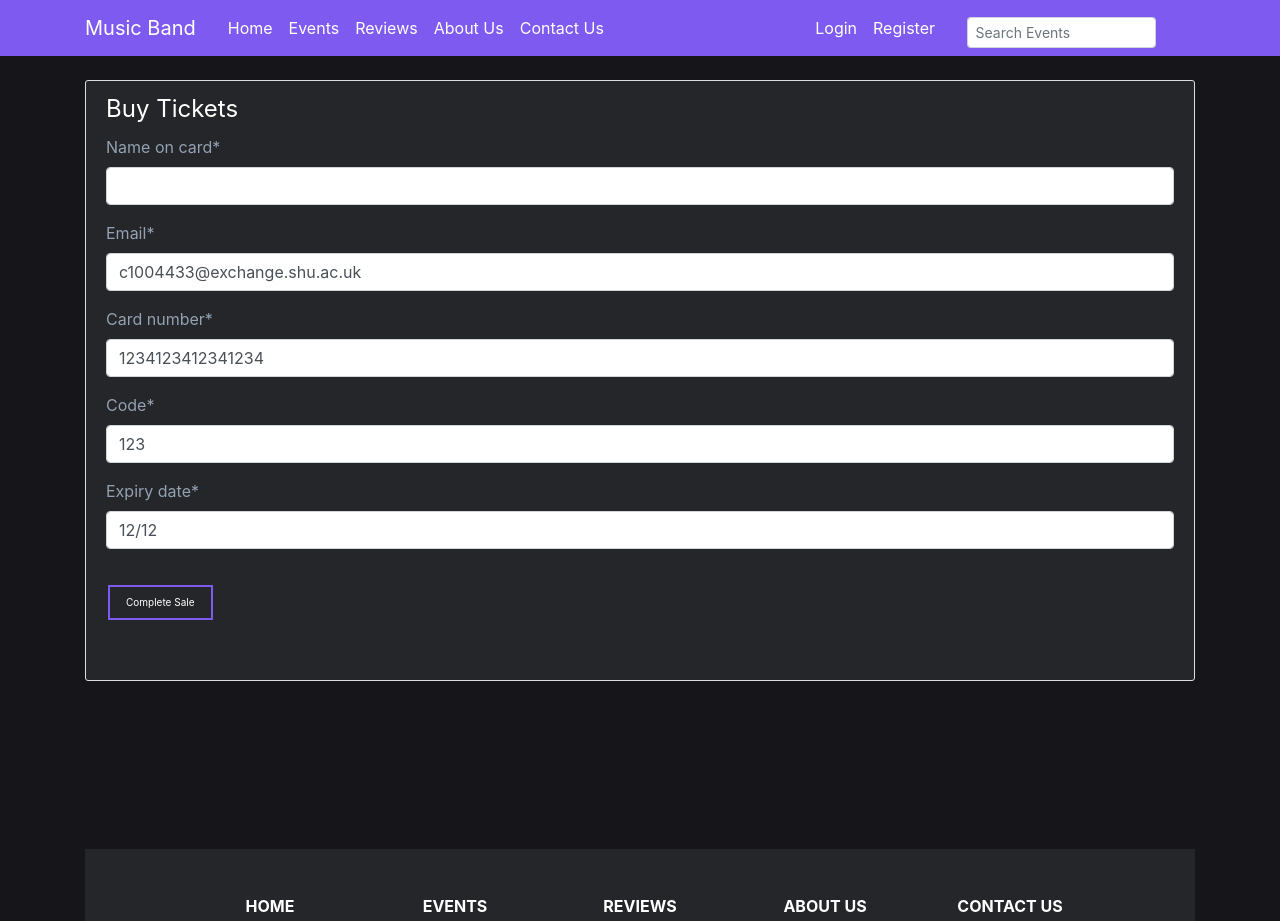
After one commit to JDFSHU/Web-Application, a Django app: page /events/1/buy_tickets/ in a window 1280 px wide. The commit adds this page. Shown: the top 921 px of the page. Run offline with Django 4.2, Linux system fonts and the light colour scheme; some libraries are stand-ins or nearby versions.

Commit message:
Push before changing models

```diff
--- a/music_band/events/admin.py
+++ b/music_band/events/admin.py
@@ -1,7 +1,8 @@
 from django.contrib import admin
-from .models import Event, ContactFormData, Review
+from .models import Event, ContactFormData, Review, Sale
 
 # This is so that the Event model can be viewed in the admin panel
 admin.site.register(Event)
 admin.site.register(ContactFormData)
 admin.site.register(Review)
+admin.site.register(Sale)
--- a/music_band/events/forms.py
+++ b/music_band/events/forms.py
@@ -1,7 +1,9 @@
 from django.forms import ModelForm
 from django import forms
-from .models import ContactFormData, Review, Event
+from .models import ContactFormData, Review, Event, Sale
 from django.core.validators import MinValueValidator, MaxValueValidator
+from django.conf import settings
+
 
 
 class ContactForm(forms.ModelForm):
@@ -28,3 +30,13 @@ class ReviewForm(forms.ModelForm):
     class Meta:
         model = Review
         fields = ['event', 'event_rating', 'content']
+
+
+class SaleForm(forms.ModelForm):
+
+    class Meta:
+        model = Sale
+        fields = ['name_on_card', 'email', 'card_number', 'code', 'expiry_date']
+        widgets = {
+            'event': forms.HiddenInput()
+        }
--- a/music_band/events/models.py
+++ b/music_band/events/models.py
@@ -4,6 +4,7 @@ from django.urls import reverse
 from django.core.validators import MinValueValidator, MaxValueValidator
 from django.conf import settings
 from PIL import Image
+
 
 class Event(models.Model):
     name = models.CharField(max_length=100)
@@ -45,3 +46,15 @@ class ContactFormData(models.Model):
 
     def __str__(self):
         return self.name
+
+class Sale(models.Model):
+    name_on_card = models.CharField(max_length=64)
+    email = models.EmailField(default='c1004433@exchange.shu.ac.uk')
+    card_number = models.CharField(max_length=16, default='1234123412341234')
+    code = models.CharField(max_length=3 , default='123')
+    expiry_date = models.CharField(max_length=5, default='12/12')
+    event = models.ForeignKey(Event, on_delete=models.CASCADE)
+    user = models.ForeignKey(User, on_delete=models.CASCADE)
+
+    def __str__(self):
+        return f"{self.name_on_card}'s purchase"
--- /dev/null
+++ b/music_band/events/templates/events/buy_tickets.html
@@ -0,0 +1,18 @@
+{% extends "events/base.html" %}   <!--Extends the base.html file in the events folder to inherrit repeated code/html -->
+{% load crispy_forms_tags %}
+{% block content %} <!--Start of unique content -->
+
+    <div class="content-section">
+        <form method="POST" enctype="multipart/form-data">
+            {% csrf_token %} <!--Django security token -->
+                <fieldset class="form-group">
+                    <legend style="color:#fffffe;">Buy Tickets</legend> <!--Creates a legend for the form -->
+                    {{ form|crispy }} <!--uses crispy forms to style forms -->
+                </fieldset>
+            <div class="form-group">
+                <button type="submit" class="pagination-button">Complete Sale</button>
+            </div>
+        </form>
+    </div>
+
+{% endblock content %} <!--End of unique content -->
--- a/music_band/events/templates/events/event_detail.html
+++ b/music_band/events/templates/events/event_detail.html
@@ -30,6 +30,7 @@
                 Duis aute irure dolor in reprehenderit in voluptate velit esse cillum dolore eu fugiat nulla pariatur.</p>
 
             <p class="banner-paragraph">We'd love to hear your review of the event!</p>
+            <a href="{% url "buy-tickets" object.id %}" class="pagination-button">Buy Tickets</a>
             <a href="{% url "review-create" %}" class="pagination-button">Leave a Review</a>
         </div>
     </div>
--- a/music_band/events/urls.py
+++ b/music_band/events/urls.py
@@ -1,7 +1,7 @@
 from django.urls import path
 from .views import EventsListView, EventsDetailView, EventsCreateView, EventsUpdateView, EventsDeleteView
 from .views import ReviewListView, ReviewDetailView, ReviewCreateView, ReviewUpdateView, ReviewDeleteView
-from .views import UserReviewListView
+from .views import UserReviewListView, BuyTicketsView
 from . import views # import views.py file from the same directory
 
 # Create a list of paths which map to the views in views.py
@@ -13,6 +13,7 @@ urlpatterns = [
     path('events/new/', EventsCreateView.as_view(), name='event-create'), # 'events/new/' maps to the event create page
     path('events/<int:pk>/update/', EventsUpdateView.as_view(), name='event-update'), # 'events/<int:pk>/update/' maps to the event update page
     path('events/<int:pk>/delete/', EventsDeleteView.as_view(), name='event-delete'), # 'events/<int:pk>/delete/' maps to the event delete page
+    path('events/<int:pk>/buy_tickets/', BuyTicketsView.as_view(), name='buy-tickets'), # 'events/buy_tickets/' maps to the buy tickets page
 
     path('reviews/', ReviewListView.as_view(), name='events-reviews'), # 'reviews/' maps to the reviews page
     path('reviews/<int:pk>/', ReviewDetailView.as_view(), name='review-detail'),
--- a/music_band/events/views.py
+++ b/music_band/events/views.py
@@ -1,13 +1,15 @@
 from django.shortcuts import render, redirect, get_object_or_404
-from .models import Event, Review
+from .models import Event, Review, Sale
 from django.views.generic import ListView, DetailView, CreateView, UpdateView, DeleteView # For the Content Management System (CMS)
 from django.contrib.auth.mixins import LoginRequiredMixin, UserPassesTestMixin # For the Content Management System (CMS)
-from .forms import ContactForm, ReviewForm, EventForm
+from .forms import ContactForm, ReviewForm, EventForm, SaleForm
 from django.contrib.auth.models import User
 from django.core.mail import send_mail # For the Contact Us form
 from django.conf import settings # For the Contact Us form
 from django.contrib import messages # For the Content Management System (CMS)
 from django.db.models import Q
+from django.contrib.auth.decorators import login_required
+from django.views.generic import FormView
 
 
 # These views map to the paths in the events app urls.py file
@@ -65,6 +67,33 @@ def not_admin(request): # This view is for the not_admin rights error page
 
 def not_author(request): # This view is for the not_author rights error page
     return render(request, 'events/not_author.html') # render the not_admin.html template when requested
+
+# This classed based view is for the buy tickets form which allows the user to purchase tickets for an specific event
+class BuyTicketsView(FormView):
+    model = Sale
+    template_name = 'events/buy_tickets.html'
+    form_class = SaleForm
+    success_url = '/events/'
+
+    def form_valid(self, form):
+        form.instance.event = Event.objects.get(pk=self.kwargs['pk'])
+        form.instance.user = self.request.user
+        form.save()
+        email = form.instance.email # gets the email from the form
+        messages.success(self.request, 'Your tickets have been purchased, You will receive a confirmation email shortly.')
+        # sends an email to the user with a message saying the tickets will be sent seperately soon
+        send_mail(
+                'Your Tickets will be on the way soon!',
+                'Thank you for your purchase, your requested purchase will be on the way to your email address soon.',
+                settings.EMAIL_HOST_USER,
+                [email],
+                fail_silently=False,
+            )
+        return super().form_valid(form)
+
+    def get_success_url(self):
+        return self.success_url
+
 
 
 # Start of ADMIN Content Management System (CMS) views to add/update/delete Events
```
Also changed, not shown: music_band/db.sqlite3, music_band/events/migrations/0004_alter_event_photo_sale.py (added), music_band/events/migrations/0005_sale_email_alter_sale_card_number_alter_sale_code.py (added), music_band/events/migrations/0006_alter_sale_email_alter_sale_expiry_date.py (added), music_band/music_band/settings.py (line endings or trailing spaces).
